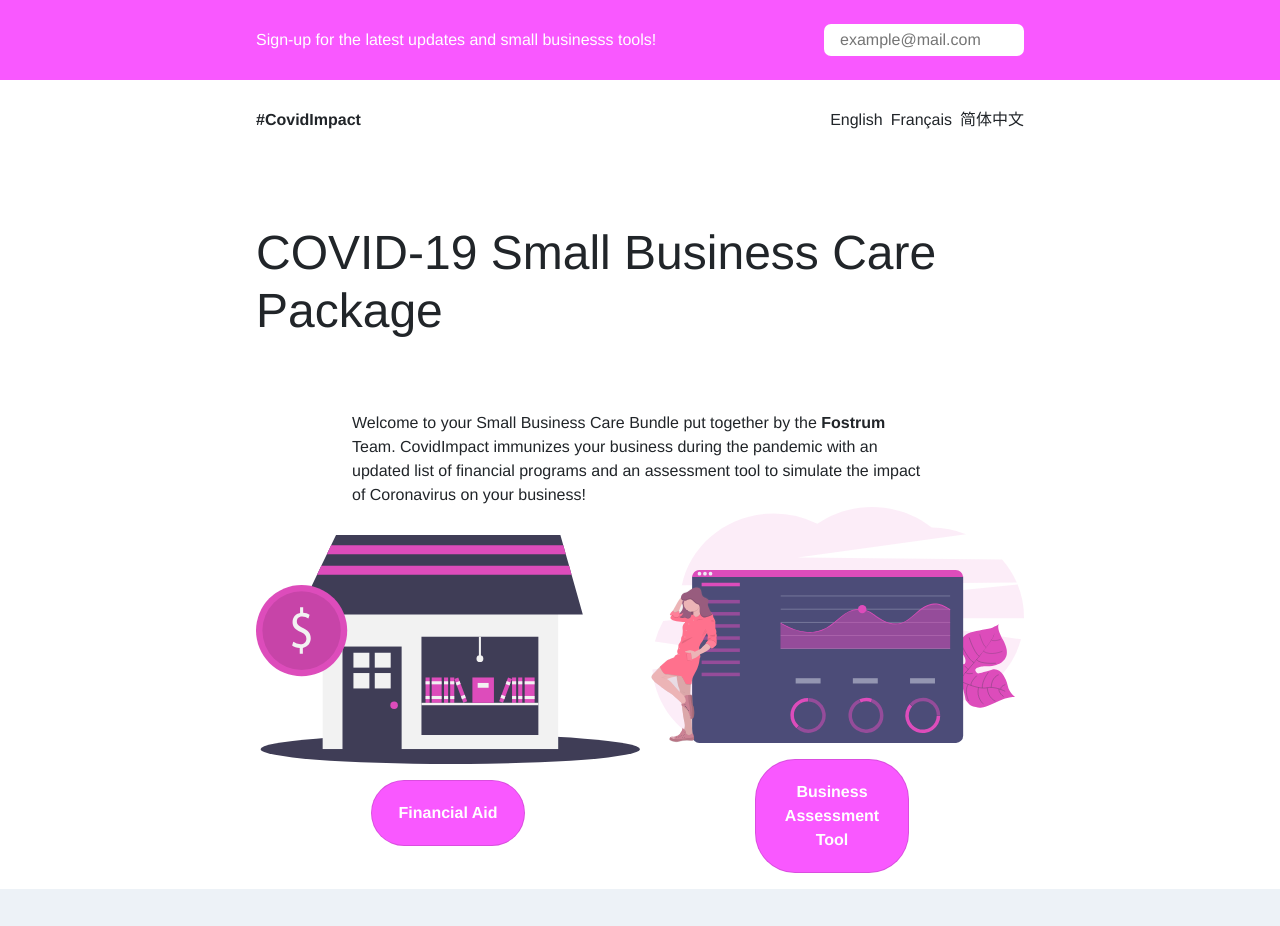
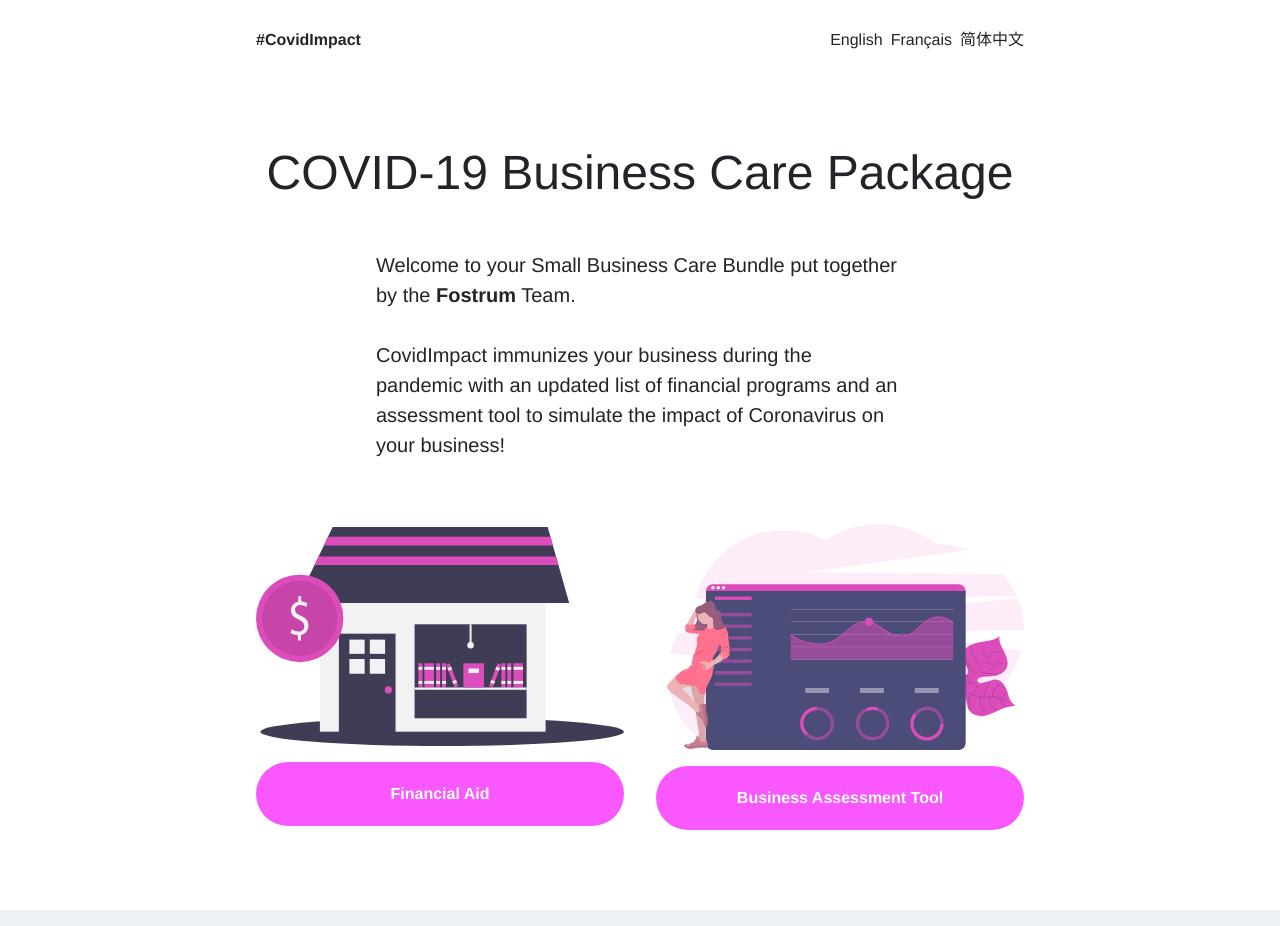
Before and after one commit to COVIDImpact/CovidImpact, a Vue app in the folder app/: page / in a window 1280 px wide. Shown: the top 926 px of the page. Built offline with nearby package versions, Linux system fonts and the light colour scheme.

Commit message:
improved styles, modals

```diff
--- a/app/package.json
+++ b/app/package.json
@@ -8,12 +8,14 @@
     "lint": "vue-cli-service lint"
   },
   "dependencies": {
+    "axios": "^0.19.2",
     "bootstrap": "^4.4.1",
     "bootstrap-vue": "^2.7.0",
     "chart.js": "^2.9.3",
     "core-js": "^3.6.4",
     "moment": "^2.24.0",
     "vue": "^2.6.11",
+    "vue-axios": "^2.1.5",
     "vue-chartjs": "^3.5.0",
     "vue-i18n": "^8.15.5",
     "vue-router": "^3.1.6"
--- a/app/src/components/AidItem.vue
+++ b/app/src/components/AidItem.vue
@@ -1,8 +1,8 @@
 <template>
-  <div>
+  <div class="aid-con">
     <br />
 
-    <div class="bcard">
+    <div class="bcard aid-card">
       <!-- <b-card-group> -->
       <b-card footer-bg-variant="white" title="Income tax deferement">
         <b-card-body>
@@ -12,7 +12,7 @@
         </b-card-body>
 
         <template v-slot:footer>
-          <b-button href="#" variant="primary">Learn More</b-button>
+          <b-button href="#" variant="primary" class="aid-btn">Source</b-button>
         </template>
       </b-card>
       <br />
@@ -27,7 +27,7 @@
           imperdiet.
         </b-card-body>
         <template v-slot:footer>
-          <b-button href="#" variant="primary">Learn More</b-button>
+          <b-button href="#" variant="primary" class="aid-btn">Source</b-button>
         </template>
       </b-card>
       <br />
@@ -38,7 +38,18 @@
           imperdiet.
         </b-card-body>
         <template v-slot:footer>
-          <b-button href="#" variant="primary">Learn More</b-button>
+          <b-button href="#" variant="primary" class="aid-btn">Source</b-button>
+        </template>
+      </b-card>
+      <br />
+      <b-card bg-variant="dark" text-variant="white" title="Work-share program">
+        <b-card-body>
+          A program designed to ….Lorem ipsum dolor sit amet, consectetur
+          adipiscing elit. Duis vitae dictum elit. Nulla viverra quam quis odio
+          imperdiet.
+        </b-card-body>
+        <template v-slot:footer>
+          <b-button href="#" variant="primary" class="aid-btn">Source</b-button>
         </template>
       </b-card>
       <!-- </b-card-group> -->
@@ -65,4 +76,26 @@ export default {
   float: none; /* Added */
   margin-bottom: 10px; /* Added */
 }
+
+.aid-con {
+  padding: 0em 1em;
+}
+
+.aid-card {
+  width: 100%;
+}
+
+.aid-btn {
+  background-color: #f958ff;
+  outline: none;
+  border: none;
+}
+
+@media screen and (min-width: 768px) {
+  .aid-con {
+    width: 768px;
+    margin: 0 auto;
+    height: 100vh;
+  }
+}
 </style>
--- a/app/src/components/Analytics.vue
+++ b/app/src/components/Analytics.vue
@@ -99,7 +99,7 @@
         </div>
       </div>
 
-      <b-card class="ana-graph-card medium-shadow bcard">
+      <b-card class="ana-graph-card medium-shadow bcard  styled-con">
         <div class="d-flex justify-content-center">
           <b-form-input
             v-model="currentBalance"
@@ -492,6 +492,12 @@ export default {
 }
 .chart-con {
   margin-bottom: 4em;
+  outline: none;
+  border: none;
+}
+.styled-con {
+  outline: none;
+  border: none;
 }
 @media screen and (min-width: 768px) {
   .chart-con {
--- a/app/src/components/CallToAction.vue
+++ b/app/src/components/CallToAction.vue
@@ -4,17 +4,64 @@
       <div class="cta__con--info">
         Sign-up for the latest updates and small businesss tools!
       </div>
-      <input
-        class="cta__con--button"
-        type="text"
-        placeholder="example@mail.com"
-      />
+      <form class="cta__con__form" @submit="formSubmit">
+        <input
+          class="cta__con__form--input"
+          type="text"
+          placeholder="example@mail.com"
+          v-model="email"
+        />
+        <button class="cta__con__form--button">Send</button>
+      </form>
     </div>
   </div>
 </template>
 
 <script>
-export default {};
+const username = "anystring";
+const password = "5f535004ac2f49e6fe2ccd12137eeebe-us19";
+const token = Buffer.from(`${username}:${password}`, "utf8").toString("base64");
+const url = "https://us19.api.mailchimp.com/3.0/lists/42e2e51d8f/members/";
+
+export default {
+  data() {
+    return {
+      email: ""
+    };
+  },
+  methods: {
+    formSubmit(e) {
+      e.preventDefault();
+      let currentObj = this;
+      this.axios
+        .post(
+          url,
+          {
+            headers: {
+              Authorization: `Basic ${token}`,
+              "Content-Type": "application/json"
+            }
+          },
+          {
+            email_address: this.email,
+            status: "subscribed",
+            merge_fields: {
+              FNAME: "",
+              LNAME: ""
+            }
+          }
+        )
+        .then(response => {
+          console.log(response);
+          currentObj.output = response.data;
+        })
+        .catch(error => {
+          console.log(error);
+          currentObj.output = error;
+        });
+    }
+  }
+};
 </script>
 
 <style scoped>
@@ -35,14 +82,33 @@ export default {};
 .cta__con--info {
   color: white;
 }
-.cta__con--button {
+.cta__con__form {
+  display: flex;
+  flex-direction: row;
+  align-items: center;
+}
+
+.cta__con__form--input {
   margin-top: 0.5em;
-  border-radius: 7px;
+  border-top-left-radius: 7px;
+  border-bottom-left-radius: 7px;
+
   border: none;
   text-indent: 1em;
   width: 100%;
   font-size: 1em;
   line-height: 2em;
+}
+.cta__con__form--button {
+  margin-top: 0.5em;
+  border-top-right-radius: 7px;
+  border-bottom-right-radius: 7px;
+  border: none;
+  font-size: 1em;
+  line-height: 2em;
+  padding: 0em 1em;
+  background-color: #edf2f7;
+  color: rgb(39, 37, 37);
 }
 
 @media screen and (min-width: 425px) {
--- a/app/src/components/Footer.vue
+++ b/app/src/components/Footer.vue
@@ -52,7 +52,7 @@
         <b-button v-b-modal.modal-1 class="footer__con__lang--button"
           >Privacy Policy</b-button
         >
-        <b-button v-b-modal.modal-2 class="footer__con__lang--button"
+        <b-button v-b-modal.modal-2 class="footer__con__lang--button "
           >Disclaimer</b-button
         >
       </div>
@@ -102,6 +102,11 @@ export default {};
 .footer__con__lang--button:hover {
   color: #f958ff;
 }
+.legal-btn {
+  background-color: #f958ff;
+  outline: none;
+  border: none;
+}
 
 @media screen and (min-width: 375px) {
   .footer__con--title {
--- a/app/src/components/Hero.vue
+++ b/app/src/components/Hero.vue
@@ -4,7 +4,7 @@
       <div class="hero__con--row">
         <h1 class="hero__con--title">
           <!-- How will COVID-19 affect your business? -->
-          COVID-19 Small Business Care Package
+          COVID-19 Business Care Package
         </h1>
 
         <!-- <b-img
@@ -21,8 +21,9 @@
         their business. Here’s what you need to know: -->
         Welcome to your Small Business Care Bundle put together by the
         <b-link href="http://www.fostrum.com"><b>Fostrum</b></b-link>
-        Team. CovidImpact immunizes your business during the pandemic with an
-        updated list of financial programs and an assessment tool to simulate
+        Team.
+        <br /><br />CovidImpact immunizes your business during the pandemic with
+        an updated list of financial programs and an assessment tool to simulate
         the impact of Coronavirus on your business!
       </div>
       <!-- <ul class="hero__con--ul">
@@ -34,7 +35,7 @@
         </li>
       </ul> -->
       <div class="hero__con--row">
-        <div class="hero__con-row--col">
+        <div class="hero__con-row--col colone">
           <b-link to="financial-aid">
             <b-img
               class="hero_con--icon1"
@@ -44,7 +45,7 @@
             <b-card class="hero__con--btn">Financial Aid</b-card>
           </b-link>
         </div>
-        <div class="hero__con-row--col">
+        <div class="hero__con-row--col coltwo">
           <b-link to="assessment">
             <b-img
               class="hero_con--icon2"
@@ -105,16 +106,10 @@ export default {
   fill: #f958ff;
 }
 .hero_con--icon1 {
-  width: 35em;
-  display: flex;
-  margin: 0 auto;
-  text-align: center;
+  width: 100%;
 }
 .hero_con--icon2 {
-  width: 35em;
-  display: flex;
-  margin: 0 auto;
-  text-align: center;
+  width: 100%;
 }
 a {
   color: inherit;
@@ -125,10 +120,13 @@ a {
   display: flex;
   color: white;
   font-weight: bolder;
-  width: 40%;
+  width: 100%;
   margin: auto;
   margin-top: 1em;
   border-radius: 40px;
+  text-decoration: none;
+  border-bottom: none;
+  border: none;
 }
 
 .hero__con--row {
@@ -139,7 +137,8 @@ a {
 }
 
 .hero__con-row--col {
-  width: 50%;
+  width: 100%;
+  margin-top: 2em;
 }
 @media screen and (min-width: 375px) {
   .hero__con--info {
@@ -159,7 +158,8 @@ a {
   }
   .hero__con--info {
     margin: 0em 6em;
-    margin-top: 4em;
+    margin-top: 2em;
+    font-size: 1.25em;
   }
   .hero__con--ul {
     margin: 0em 7em;
@@ -168,5 +168,14 @@ a {
   .hero__con--row {
     flex-direction: row;
   }
+  .hero__con-row--col {
+    margin-top: 4em;
+  }
+  .colone {
+    margin-right: 1em;
+  }
+  .coltwo {
+    margin-left: 1em;
+  }
 }
 </style>
--- a/app/src/main.js
+++ b/app/src/main.js
@@ -1,6 +1,8 @@
 import Vue from "vue";
 import App from "./App.vue";
 import router from "./router";
+import axios from "axios";
+import VueAxios from "vue-axios";
 import {
   DropdownPlugin,
   VBModalPlugin,
@@ -17,6 +19,7 @@ Vue.use(VBModalPlugin);
 Vue.use(ModalPlugin);
 Vue.use(ButtonPlugin);
 Vue.use(TooltipPlugin);
+Vue.use(VueAxios, axios);
 Vue.config.productionTip = false;
 
 new Vue({
```
Also changed, not shown: app/src/assets/icons/screen.svg (added), 1 other file (tests, documents, lock files or other folders).
